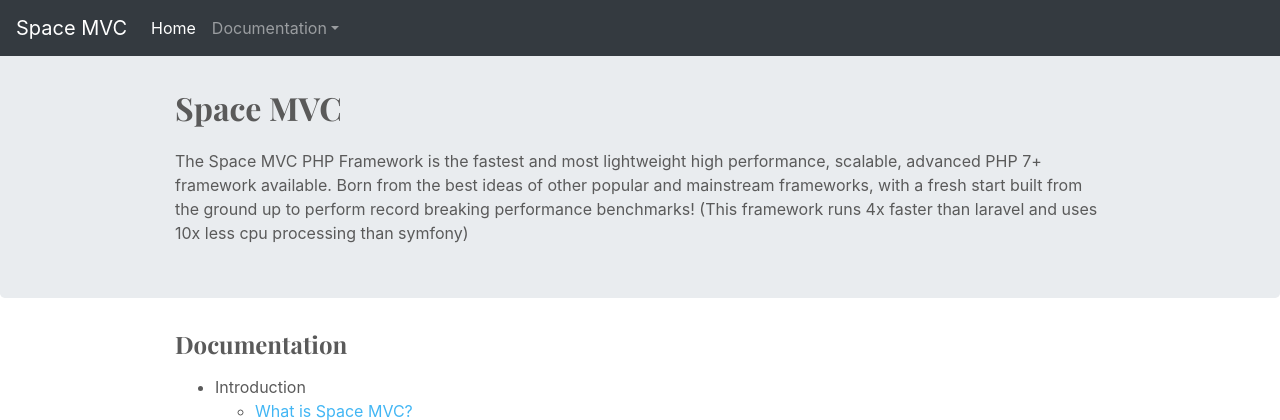
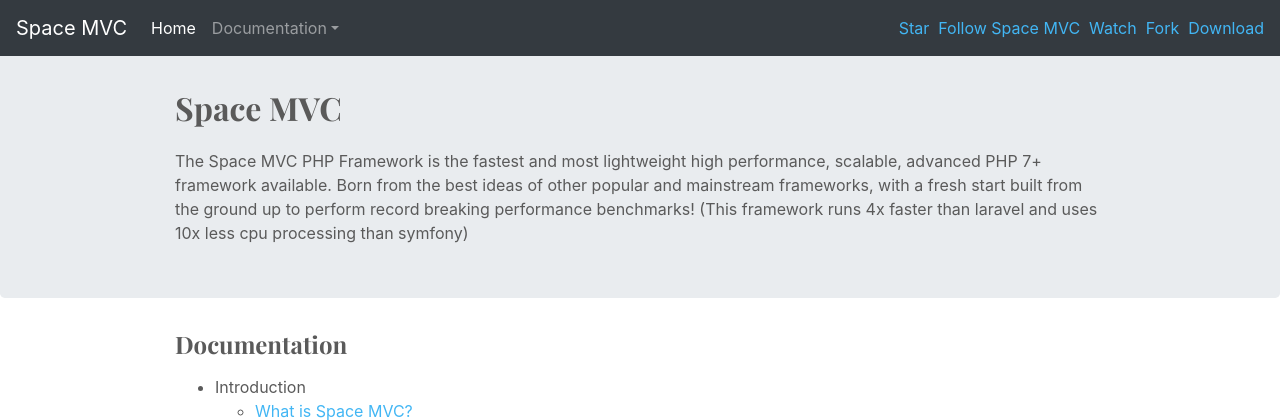
Before and after one commit to central-hubb/space-framework, a PHP site: page /resources/layouts/docs.php in a window 1280 px wide. Shown: the top 420 px of the page. Run offline with PHP 8.4, Linux system fonts and the light colour scheme; the template is opened without the code that fills it, so the values that code supplies are empty.

Commit message:
added github buttons

```diff
--- a/resources/layouts/docs.php
+++ b/resources/layouts/docs.php
@@ -18,6 +18,7 @@
             ?><link href="/frontend/assets/css/examples/cover.css" rel="stylesheet"><?php
         }
 	?>
+    <script type="text/javascript" async defer src="//buttons.github.io/buttons.js"></script>
 </head>
 
 <body>
--- a/resources/layouts/frontend.php
+++ b/resources/layouts/frontend.php
@@ -17,6 +17,7 @@
             ?><link href="/frontend/assets/css/examples/cover.css" rel="stylesheet"><?php
         }
     ?>
+    <script type="text/javascript" async defer src="//buttons.github.io/buttons.js"></script>
 </head>
 
 <body>
--- a/resources/layouts/frontend/partials/nav-bar.php
+++ b/resources/layouts/frontend/partials/nav-bar.php
@@ -51,6 +51,17 @@
             </li> */ ?>
 		</ul>
 
+
+        <a class="github-button" href="https://github.com/space-mvc/space-mvc" data-size="large" data-show-count="true" aria-label="Star space-mvc/space-mvc on GitHub">Star</a>
+        &nbsp;&nbsp;
+        <a class="github-button" href="https://github.com/space-mvc" data-size="large" data-show-count="true" aria-label="Follow @space-mvc on GitHub">Follow Space MVC</a>
+        &nbsp;&nbsp;
+        <a class="github-button" href="https://github.com/space-mvc/space-mvc/subscription" data-size="large" data-show-count="true" aria-label="Watch space-mvc/space-mvc on GitHub">Watch</a>
+        &nbsp;&nbsp;
+        <a class="github-button" href="https://github.com/space-mvc/space-mvc/fork" data-size="large" data-show-count="true" aria-label="Fork space-mvc/space-mvc on GitHub">Fork</a>
+        &nbsp;&nbsp;
+        <a class="github-button" href="https://github.com/space-mvc/space-mvc/archive/master.zip" data-size="large" aria-label="Download space-mvc/space-mvc on GitHub">Download</a>
+
 		<?php /*
         <form class="form-inline my-2 my-lg-0">
             <input class="form-control mr-sm-2" type="text" placeholder="Search" aria-label="Search">
```
